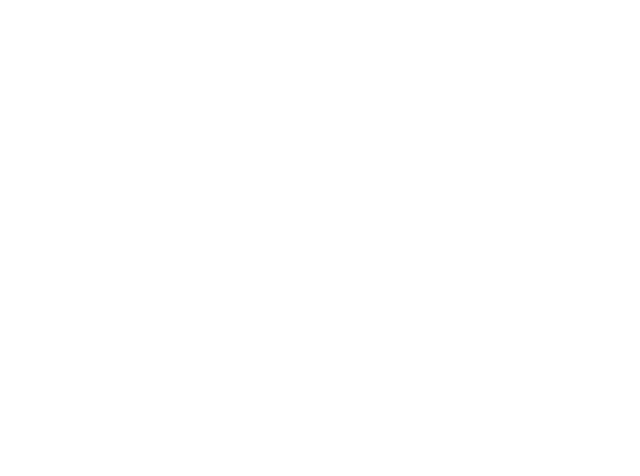
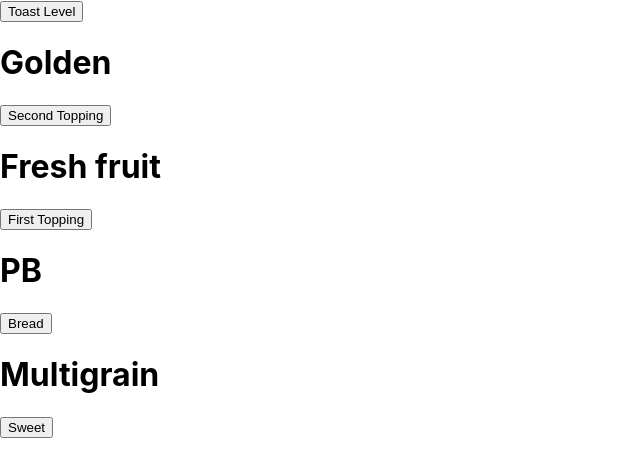
Before and after one commit to elidcraig/lets-have-a-toast, a React (Create React App) app: page /random in a window 1280 px wide. Shown: the top 476 px of the page, without its empty margins (0-640 px from the left). Built offline with nearby package versions, Linux system fonts and the light colour scheme.

Commit message:
Current working status

```diff
--- a/src/components/RandomDisplay.js
+++ b/src/components/RandomDisplay.js
@@ -1,52 +1,51 @@
-import React, { useState, useEffect } from 'react';
+import React, { useState } from 'react';
 
 function RandomDisplay() {
   const [toastLevel, setToastLevel] = useState('Golden');
-  const [secondTopping, setSecondTopping] = useState('PB');
-  const [firstTopping, setFirstTopping] = useState('fresh fruit');
-  const [bread, setBread] = useState('multigrain');
+  const [secondTopping, setSecondTopping] = useState('Fresh fruit');
+  const [firstTopping, setFirstTopping] = useState('PB');
+  const [bread, setBread] = useState('Multigrain');
 
-  function randomSelector() {}
+  function randomSelector() {
+    const randomResult = { array }[
+      Math.floor(Math.random() * { array }.length)
+    ];
+  }
 
   function generateToastLevel() {
-    useEffect(() => {
-      fetch('http://localhost:3000/toastLevel')
+    fetch('http://localhost:3000/toastLevel/')
       .then((response) => response.json())
       .then(setToastLevel);
-    }, []);
   }
 
   function generateSecondTopping() {
-    useEffect(() => {
-      fetch('http://localhost:3000/toastLevel')
+    fetch('http://localhost:3000/savoryToppings/')
       .then((response) => response.json())
       .then(setSecondTopping);
-    }, []);
   }
 
   function generateFirstTopping() {
-    useEffect(() => {
-      fetch('http://localhost:3000/toastLevel')
+    fetch('http://localhost:3000/sweetToppings/')
       .then((response) => response.json())
       .then(setFirstTopping);
-    }, []);
   }
 
   function generateBread() {
-    useEffect(() => {
-      fetch('http://localhost:3000/bread')
+    fetch('http://localhost:3000/toastLevel/')
       .then((response) => response.json())
       .then(setBread);
-    }, []);
   }
 
   return (
     <div className='randomDisplay'>
       <button onClick={generateToastLevel}>Toast Level</button>
-      <span>{toastLevel}</span>
-      <button onClick={generateSecondTopping}>Topping #2</button>
-      <button onClick={generateFirstTopping}>Topping #1</button>
+      <h1>{toastLevel}</h1>
+      <button onClick={generateSecondTopping}>Second Topping</button>
+      <h1>{secondTopping}</h1>
+      <button onClick={generateFirstTopping}>First Topping</button>
+      <h1>{firstTopping}</h1>
       <button onClick={generateBread}>Bread</button>
+      <h1>{bread}</h1>
     </div>
   );
 }
--- a/src/pages/RandomToast.js
+++ b/src/pages/RandomToast.js
@@ -3,7 +3,12 @@
 import RandomDisplay from '../components/RandomDisplay';
 
 function RandomToast() {
-  return;
+  return (
+    <div>
+      <RandomDisplay />
+      <RandomToastForm />
+    </div>
+  );
 }
 
 export default RandomToast;
```
Lines whose indentation alone changed are shown as unchanged.
